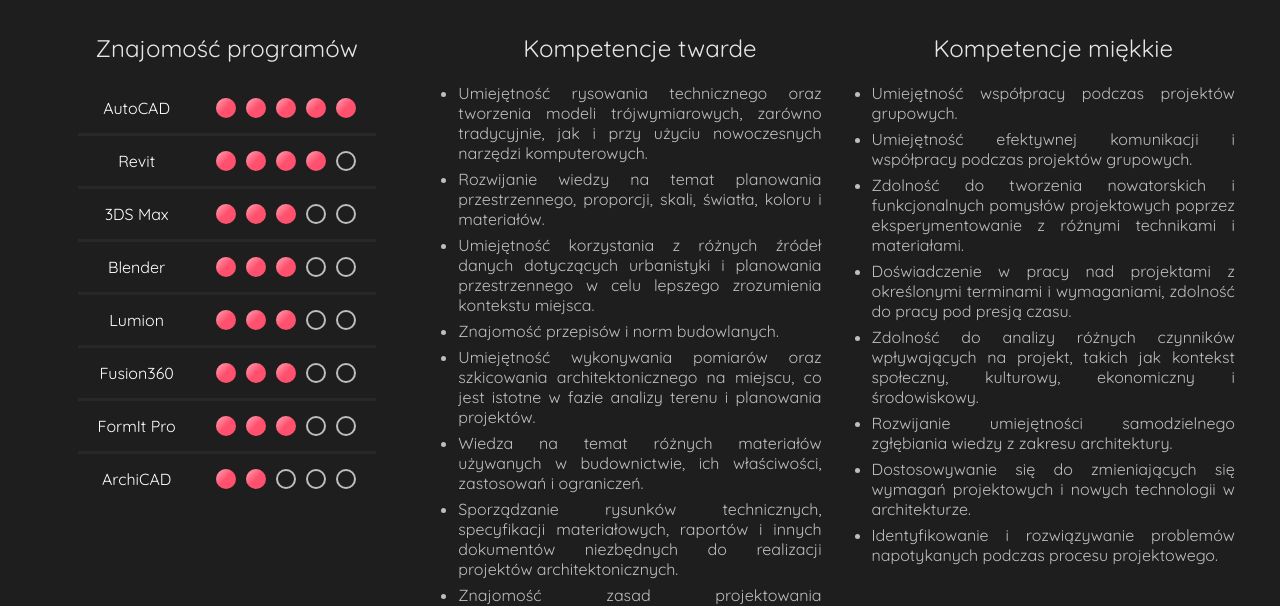
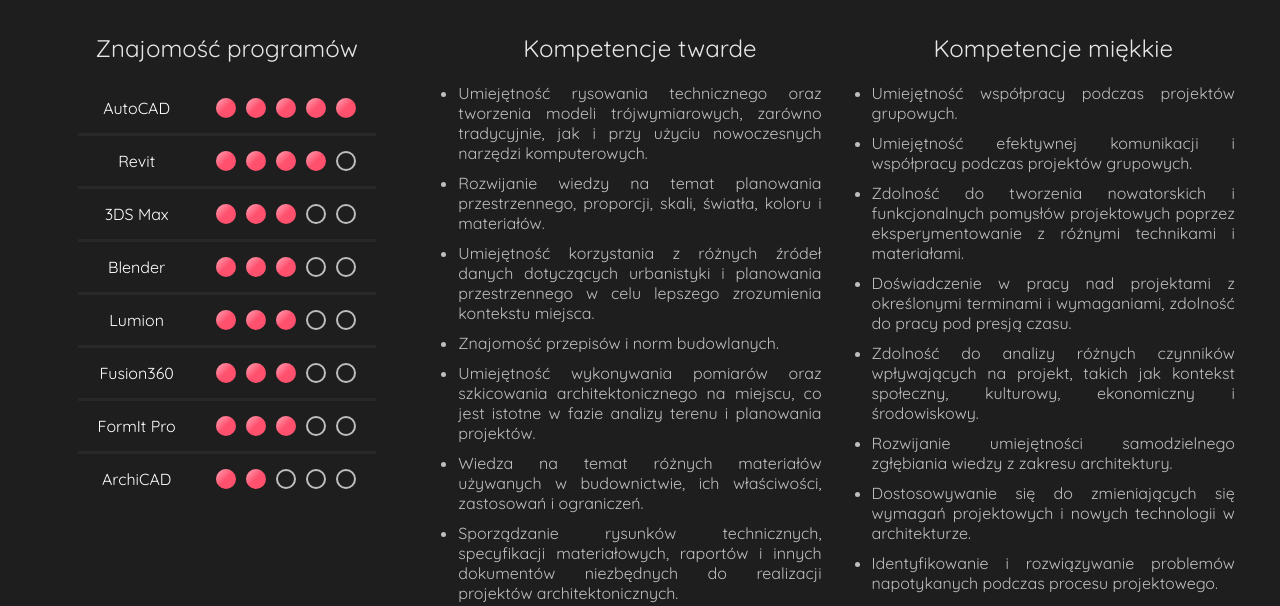
Before and after one commit to Mireath/portfolio-weronikaszafron, a plain HTML site: page about.html in a window 1280 px wide. Shown: the part 217-823 px from the top of the page. Drawn offline with nearby package versions, Linux system fonts and the light colour scheme.

Commit message:
visual changes

```diff
--- a/styles/about.css
+++ b/styles/about.css
@@ -90,7 +90,7 @@
 }
 
 .skills-list li:not(:last-child) {
-  margin-bottom: 6px;
+  margin-bottom: 10px;
 }
 
 /*hobby-row*/
```
